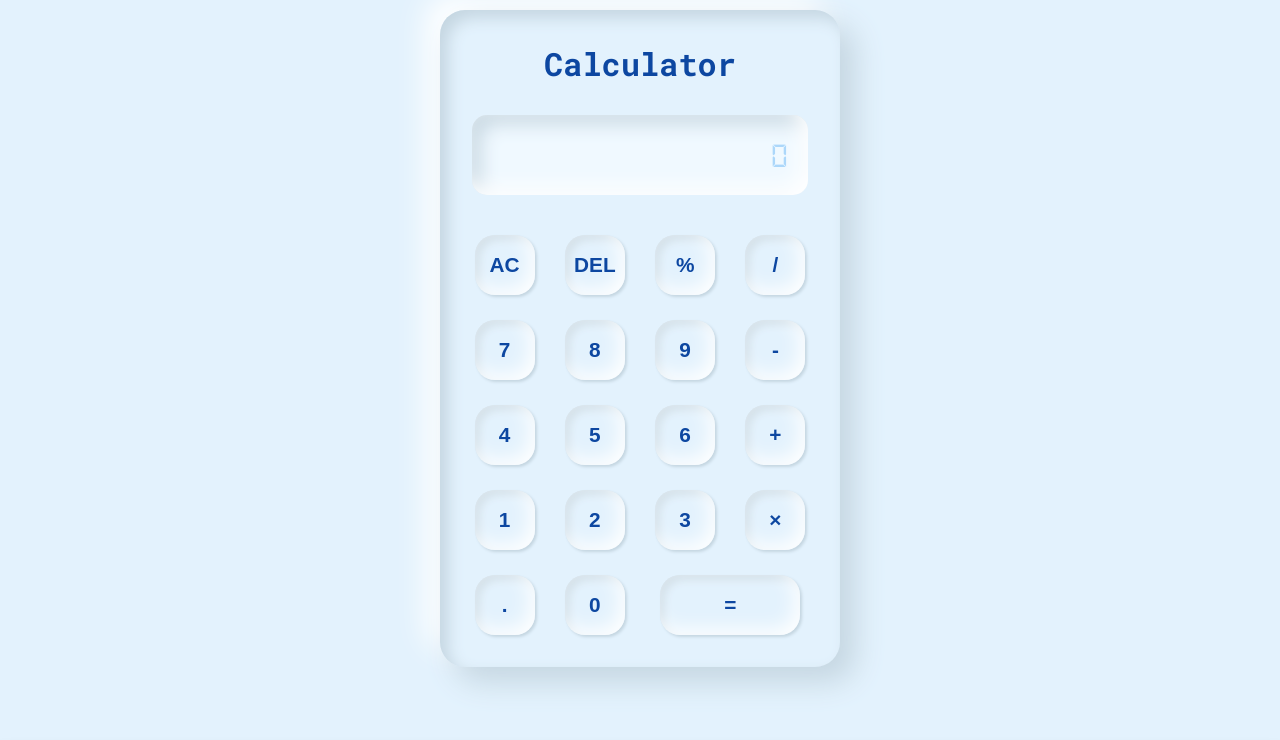
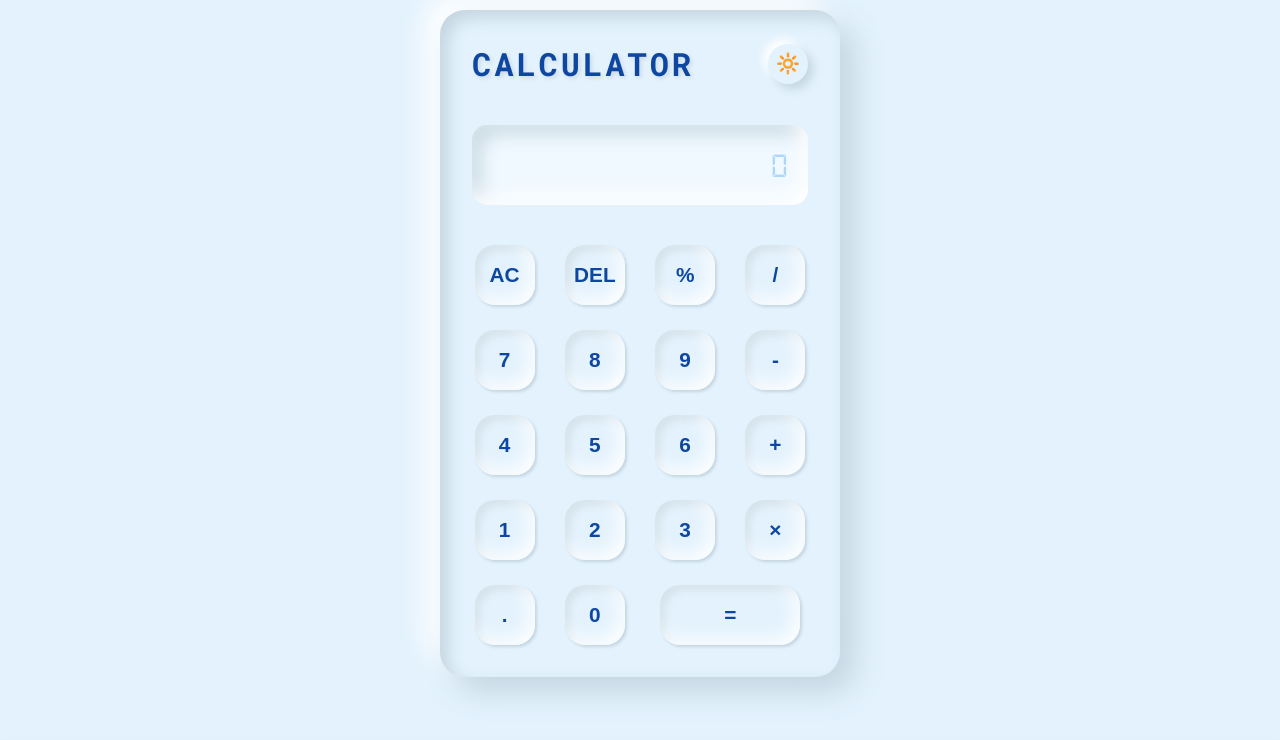
Before and after one commit to ravikanttarare95/my-calculator, a plain HTML site: page index.html in a window 1280 px wide. Shown: the top 740 px of the page. Drawn offline with Linux system fonts and the light colour scheme.

Commit message:
Added theme mode icon

```diff
--- a/index.html
+++ b/index.html
@@ -15,7 +15,10 @@
 
 <body>
     <div class="container">
-        <h1>Calculator</h1>
+        <div class="calculator-header">
+            <h1>Calculator</h1>
+            <button id="theme-btn" class="theme-btn">🔆</button>
+        </div>
         <div class="calculator">
             <input type="text" id="display" placeholder="0" disabled>
             <div class="buttons">
--- a/style.css
+++ b/style.css
@@ -33,11 +33,38 @@ body {
 }
 
 h1 {
-  text-align: center;
   color: #0d47a1;
   font-size: 2rem;
   font-weight: 700;
-  margin-bottom: 30px;
+  text-shadow: 2px 2px 4px rgba(0, 0, 0, 0.1);
+  letter-spacing: 3px;
+  text-transform: uppercase;
+}
+
+.calculator-header {
+  display: flex;
+  justify-content: space-between;
+  align-items: center;
+  margin-bottom: 40px;
+  position: relative;
+  width: 100%;
+}
+
+.theme-btn {
+  width: 40px;
+  height: 40px;
+  font-size: 1.2rem;
+  border-radius: 50%;
+  border: none;
+  background: #e3f2fd;
+  box-shadow: 5px 5px 10px #c5d6e1, -5px -5px 10px #ffffff;
+  cursor: pointer;
+  transition: all 0.3s ease;
+}
+
+.theme-btn:hover {
+  background: #def0ff;
+  transform: scale(1.1);
 }
 
 .calculator {
@@ -152,7 +179,12 @@ footer a {
 
   h1 {
     font-size: 1.5rem;
-    margin-bottom: 50px;
+  }
+
+  .theme-btn {
+    width: 30px;
+    height: 30px;
+    font-size: 1rem;
   }
 
   .buttons {
```
